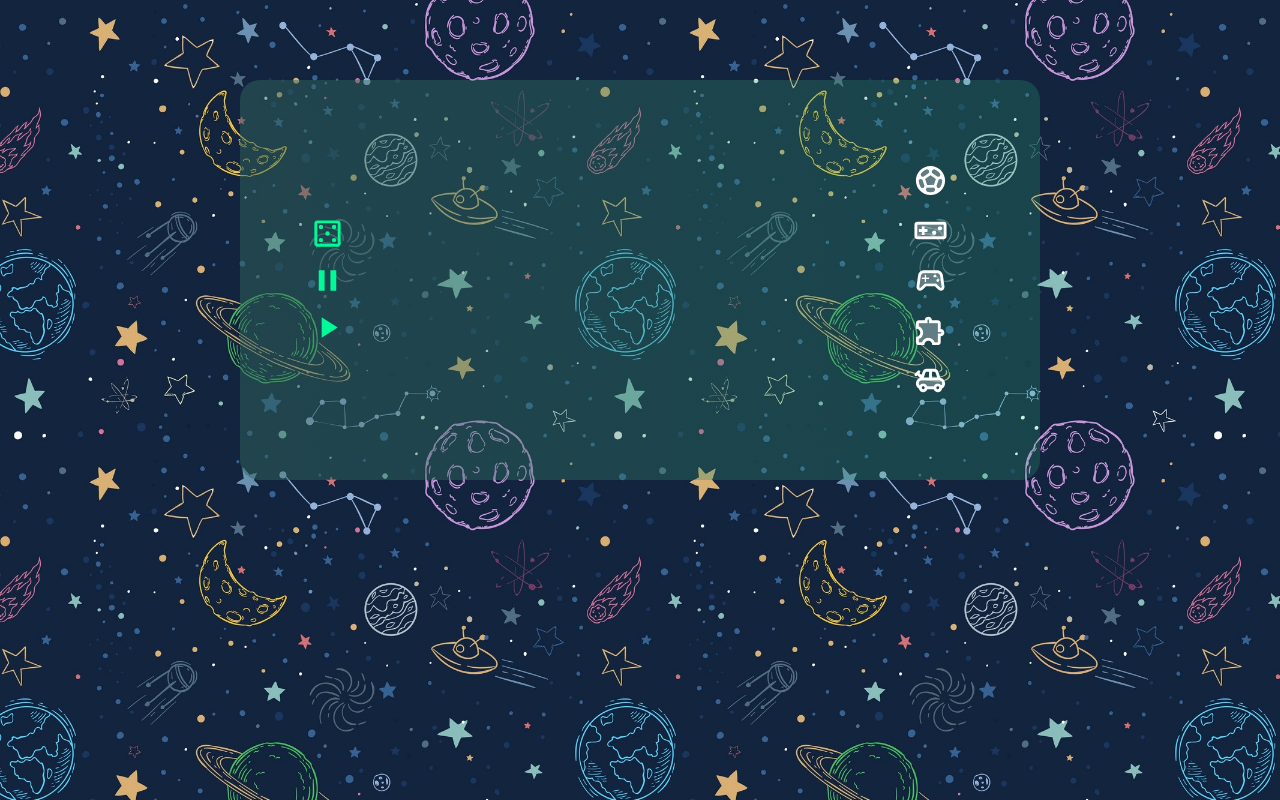
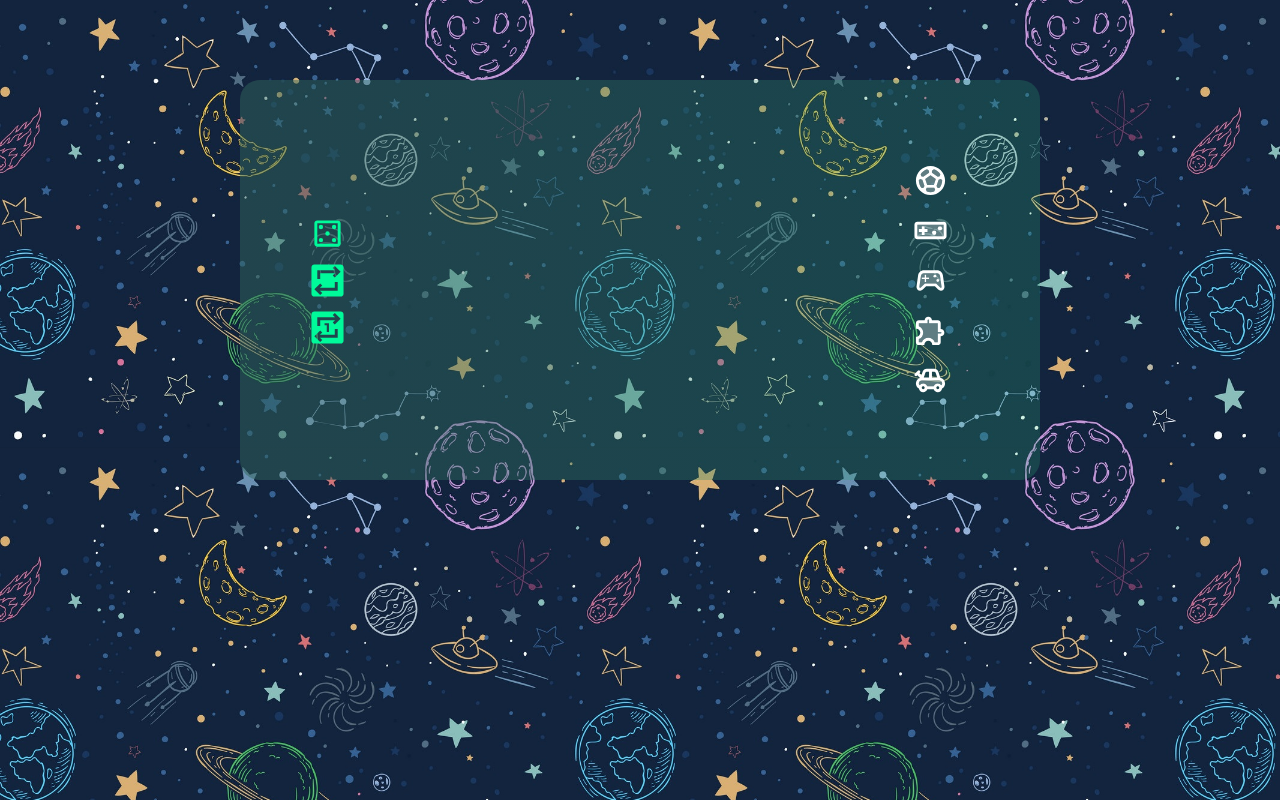
Before and after one commit to Merzaad/botbix, a React (Create React App) app: page / in a window 1280 px wide. Built offline with nearby package versions, Linux system fonts and the light colour scheme.

Commit message:
reapeater set

```diff
--- a/src/App.tsx
+++ b/src/App.tsx
@@ -6,7 +6,8 @@ import * as React from 'react'
 import { DropResult } from 'react-beautiful-dnd'
 import { Container, Button } from '@mui/material'
 import PauseIcon from '@mui/icons-material/Pause'
-import PlayArrowIcon from '@mui/icons-material/PlayArrow'
+import RepeatOnOutlinedIcon from '@mui/icons-material/RepeatOnOutlined'
+import RepeatOneOnOutlinedIcon from '@mui/icons-material/RepeatOneOnOutlined'
 import CasinoOutlinedIcon from '@mui/icons-material/CasinoOutlined'
 import VideogameAssetTwoToneIcon from '@mui/icons-material/VideogameAssetTwoTone'
 import SportsSoccerTwoToneIcon from '@mui/icons-material/SportsSoccerTwoTone'
@@ -15,13 +16,16 @@ import ToysTwoToneIcon from '@mui/icons-material/ToysTwoTone'
 import ExtensionTwoToneIcon from '@mui/icons-material/ExtensionTwoTone'
 import DnD from './features/dragbox/dragbox'
 import { useAppSelector, useAppDispatch } from './app/hooks'
-import { selectItems, selectResult, reorder, rollDrag, resetWidth } from './features/dragbox/dragboxSlice'
+import {
+  selectItems, selectResult, reorder, rollDrag, resetWidth, toggleRepeatPLay, selectRepeatPlay,
+} from './features/dragbox/dragboxSlice'
 import { selectRecords, rollSound } from './features/recordbox/recordboxSlice'
 
 function App() {
   const dispatch = useAppDispatch()
   const items = useAppSelector(selectItems)
   const result = useAppSelector(selectResult)
+  const repeatPlay = useAppSelector(selectRepeatPlay)
   const records = useAppSelector(selectRecords)
   const notWon = localStorage.getItem('gameResult')?.split(',').includes('false')
   const resetHandler = () => {
@@ -47,6 +51,15 @@ function App() {
       }
     })
   }
+  const reapeat = () => {
+    dispatch(toggleRepeatPLay())
+  }
+  React.useEffect(() => {
+    const repeat = setInterval(() => {
+      if (repeatPlay) playAll()
+    }, 2000)
+    return () => clearInterval(repeat)
+  }, [repeatPlay])
   return (
     <Container>
       <Container
@@ -82,11 +95,12 @@ function App() {
             <CasinoOutlinedIcon fontSize="large" />
           </Button>
           <Button
+            onClick={reapeat}
             sx={{
               color: `${notWon ? 'white' : 'mediumspringgreen'}`,
             }}
           >
-            <PauseIcon fontSize="large" />
+            {repeatPlay ? <PauseIcon fontSize="large" /> : <RepeatOnOutlinedIcon fontSize="large" /> }
           </Button>
           <Button
             onClick={playAll}
@@ -94,7 +108,7 @@ function App() {
               color: `${notWon ? 'white' : 'mediumspringgreen'}`,
             }}
           >
-            <PlayArrowIcon fontSize="large" />
+            <RepeatOneOnOutlinedIcon fontSize="large" />
           </Button>
         </Container>
         <DnD items={items} onDragEnd={onDragEnd} />
--- a/src/app/types.ts
+++ b/src/app/types.ts
@@ -19,6 +19,7 @@ export interface DragboxSlice {
     margin: number
   }[]
   result: boolean[]
+  reapeatPlay: boolean
 }
 
 export type DnDProps = {
--- a/src/features/dragbox/dragboxSlice.ts
+++ b/src/features/dragbox/dragboxSlice.ts
@@ -8,6 +8,7 @@ import { DragboxSlice } from '../../app/types'
 const initialState: DragboxSlice = {
   items: [],
   result: [],
+  reapeatPlay: false,
 }
 
 export const dragboxSlice = createSlice({
@@ -78,11 +79,17 @@ export const dragboxSlice = createSlice({
       const target = action.payload
       x.items[target].width += 50
     },
+    toggleRepeatPLay: (state) => {
+      const x = state
+      x.reapeatPlay = !!x.reapeatPlay === false
+    },
   },
 })
 
 export const selectItems = (state: RootState) => state.dragbox.items
 export const selectResult = (state: RootState) => state.dragbox.result
+export const selectRepeatPlay = (state: RootState) => state.dragbox.reapeatPlay
 
-export const { reorder, rollDrag, resetWidth, addMargin, removeMargin, addWidth, resetMargin } = dragboxSlice.actions
+export const {
+  reorder, rollDrag, resetWidth, addMargin, removeMargin, addWidth, resetMargin, toggleRepeatPLay } = dragboxSlice.actions
 export default dragboxSlice.reducer
```
